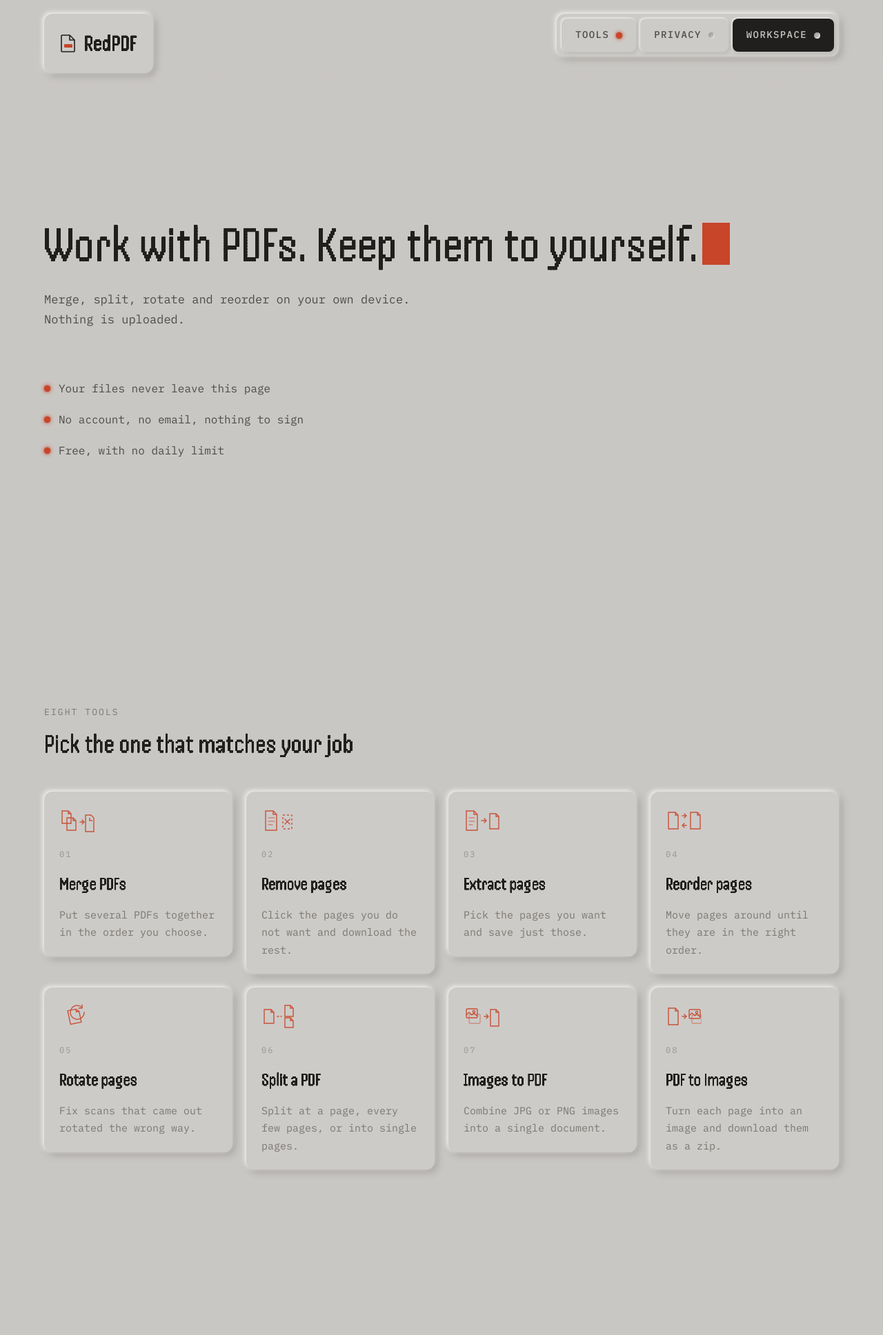
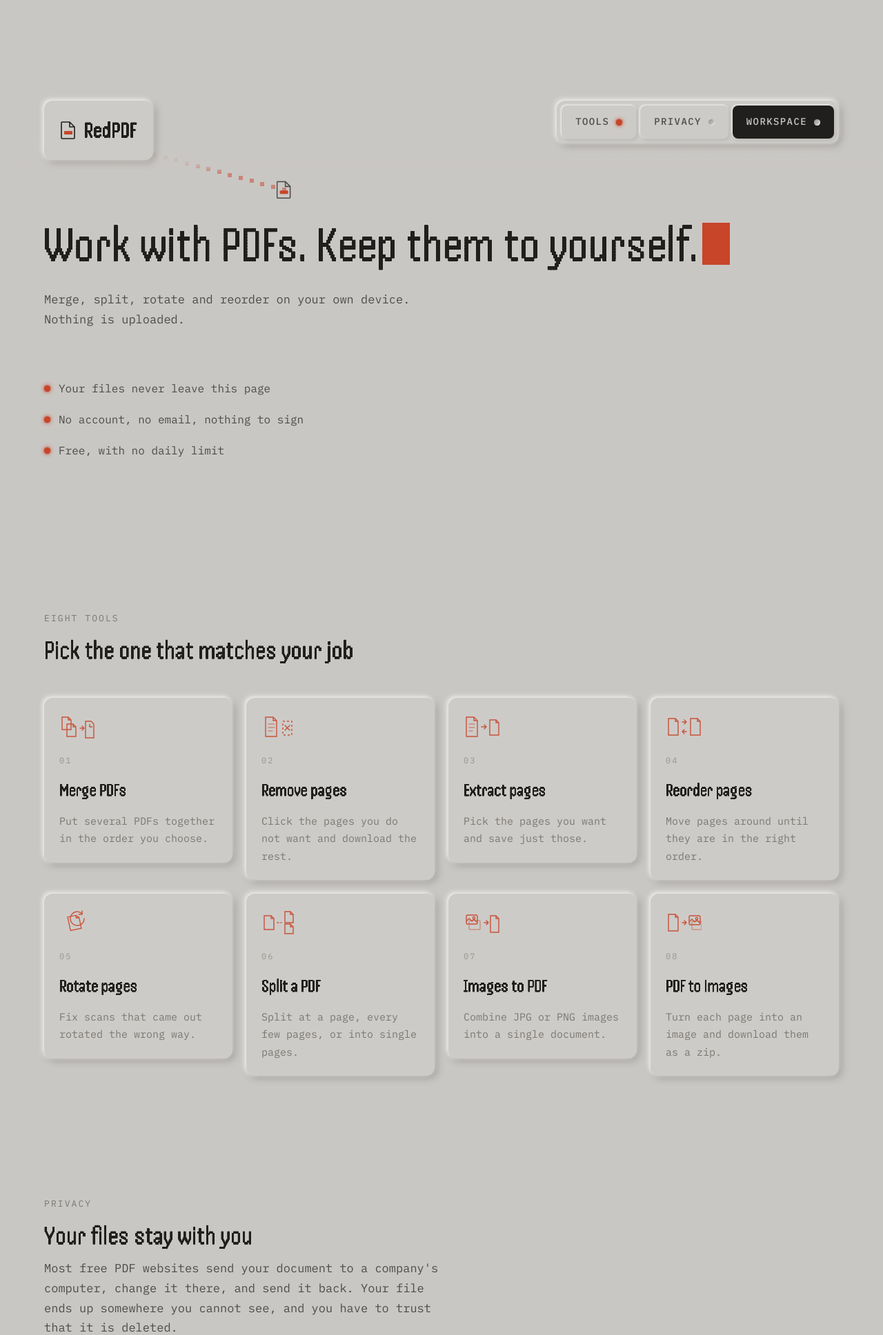
Before and after one commit to Sairanyx/retropdf, a FastAPI app: page / in a window 1280 px wide. Shown: the top 1936 px of the page at 69% size. Run offline with FastAPI, Linux system fonts and the light colour scheme.

Commit message:
Fit sections to the window and let the mark travel the whole route

```diff
--- a/app/static/css/app.css
+++ b/app/static/css/app.css
@@ -154,6 +154,24 @@ html.gliding {
 
 html {
   scroll-padding-top: 0;
+
+  /* Settles on a section rather than halfway between two, but only if the
+     scroll has already come to rest nearby. `proximity` rather than
+     `mandatory` is deliberate: mandatory takes the scroll away from the
+     reader, which is the thing that makes snapping sites frustrating. */
+  scroll-snap-type: y proximity;
+}
+
+.panel {
+  scroll-snap-align: start;
+}
+
+/* Anyone who has asked for less motion gets no snapping either: it moves
+   the page without them asking. */
+@media (prefers-reduced-motion: reduce) {
+  html {
+    scroll-snap-type: none;
+  }
 }
 
 @media (prefers-reduced-motion: reduce) {
@@ -384,12 +402,15 @@ section {
  * min-height rather than height, so a section taller than the window still
  * grows instead of being cut off. */
 .panel {
-  min-height: 100vh;
-  min-height: 100svh;
+  /* A screen minus the header, so a section fills the view without pushing
+     the next one more than a screen away. Full viewport height plus padding
+     made each one noticeably taller than the window, which meant a long
+     stretch of nothing between sections. */
+  min-height: calc(100svh - 5rem);
   display: flex;
   flex-direction: column;
   justify-content: center;
-  padding-block: clamp(5rem, 12vh, 9rem);
+  padding-block: clamp(2rem, 5vh, 4rem);
   scroll-margin-top: 0;
 }
 
@@ -1425,18 +1446,10 @@ html {
   transition: opacity 0.35s ease-out;
 }
 
-/* Lit once the mark has passed it. They stay lit, so the route behind is a
-   record of where you have been. */
+/* Lit once the reader has passed it. They stay lit, so the route behind is
+   a record of where you have been. */
 .route-dot.lit {
-  opacity: 0.28;
-}
-
-/* The run immediately behind the mark, brighter so the trail reads as
-   something the mark is leaving rather than a line it happens to sit on.
-   Which side counts as behind depends on the direction of travel, which is
-   worked out in progress.js. */
-.route-dot.lit.fresh {
-  opacity: 0.85;
+  opacity: 0.5;
 }
 
 /* The mark itself, the same shape that falls during the opening. */
@@ -1449,10 +1462,9 @@ html {
   margin: -13px 0 0 -11px;
   color: var(--ink-2);
   opacity: 0;
-  /* The mark is placed at whichever square it has reached, and those are
-     sixteen pixels apart, so without a transition it would visibly hop
-     between them. This smooths the gap without lagging behind the scroll. */
-  transition: transform 0.18s cubic-bezier(0.3, 0, 0.2, 1), opacity 0.4s ease-out;
+  /* Follows the scroll closely enough to feel attached to it, with just
+     enough lag to read as travelling rather than jumping. */
+  transition: transform 0.12s linear, opacity 0.4s ease-out;
 }
 
 .route-mark svg {
--- a/app/static/js/progress.js
+++ b/app/static/js/progress.js
@@ -225,46 +225,27 @@ function startRoute() {
    * Reveal the trail as far as the reader has come, and put the mark at the
    * front of it.
    */
-  // Where the mark was on the last frame, so the direction of travel is
-  // known. The trail only ever falls behind it, never ahead.
-  let previousIndex = 0
-
   let ticking = false
   function update() {
     ticking = false
     if (dots.length === 0) return
 
+    // How far along the route the mark has travelled, taken from how far
+    // down the page the reader is. Measuring progress rather than a height
+    // on screen means the mark reaches the end of the route exactly as the
+    // page reaches its foot, instead of stalling around the middle.
     const scrollable =
       document.documentElement.scrollHeight - window.innerHeight
     const through =
       scrollable > 0 ? Math.min(1, Math.max(0, window.scrollY / scrollable)) : 0
 
-    // Position along the route, worked out from how far down the page the
-    // reader is. Using distance travelled rather than height means a
-    // sideways stretch is crossed in sequence rather than lighting at once,
-    // and the mark reaches the end of the route exactly at the foot of the
-    // page rather than stopping short.
-    const index = Math.min(dots.length - 1, Math.round(dots.length * through))
-    const goingForward = index >= previousIndex
+    const reached = Math.min(dots.length - 1, Math.round(dots.length * through))
 
-    dots.forEach((dot, at) => {
-      // Everything the mark has already passed stays lit, so the route
-      // behind is a record of where you have been.
-      const passed = at <= index
-      dot.el.classList.toggle("lit", passed)
-
-      // A brighter run immediately behind the mark, which reads as the trail
-      // it is leaving. Behind means the opposite way to travel: scrolling
-      // down it falls above, scrolling up it falls below. Without that it
-      // appears ahead of the mark, which looks like it is being pulled
-      // rather than moving.
-      const distance = goingForward ? index - at : at - index
-      dot.el.classList.toggle("fresh", distance >= 0 && distance < 9)
+    dots.forEach((dot, index) => {
+      dot.el.classList.toggle("lit", index <= reached)
     })
 
-    previousIndex = index
-
-    const head = dots[index]
+    const head = dots[reached]
     mark.style.transform = `translate(${head.x}px, ${head.y}px)`
     mark.style.opacity = through > 0.002 ? "1" : "0"
   }
```
